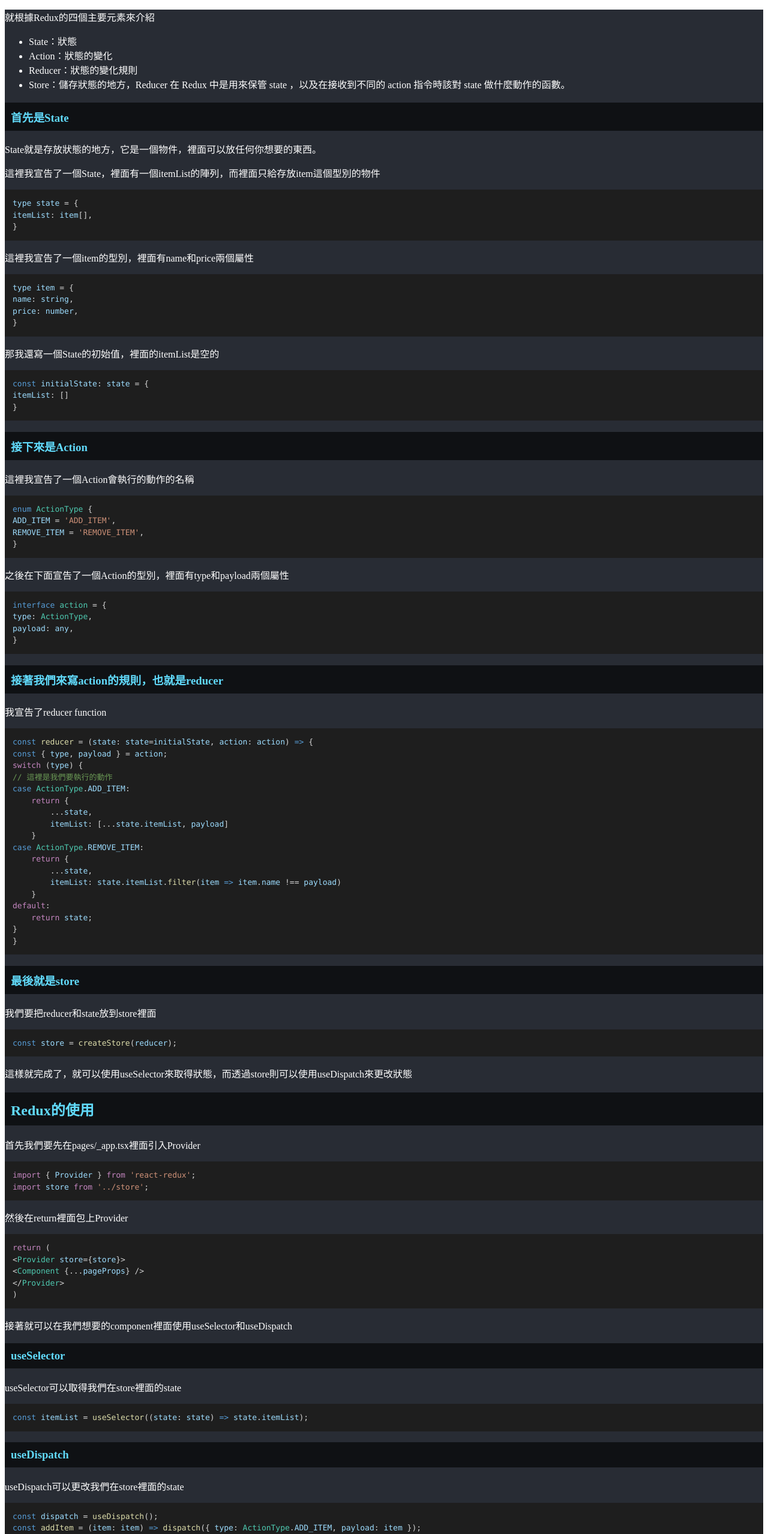
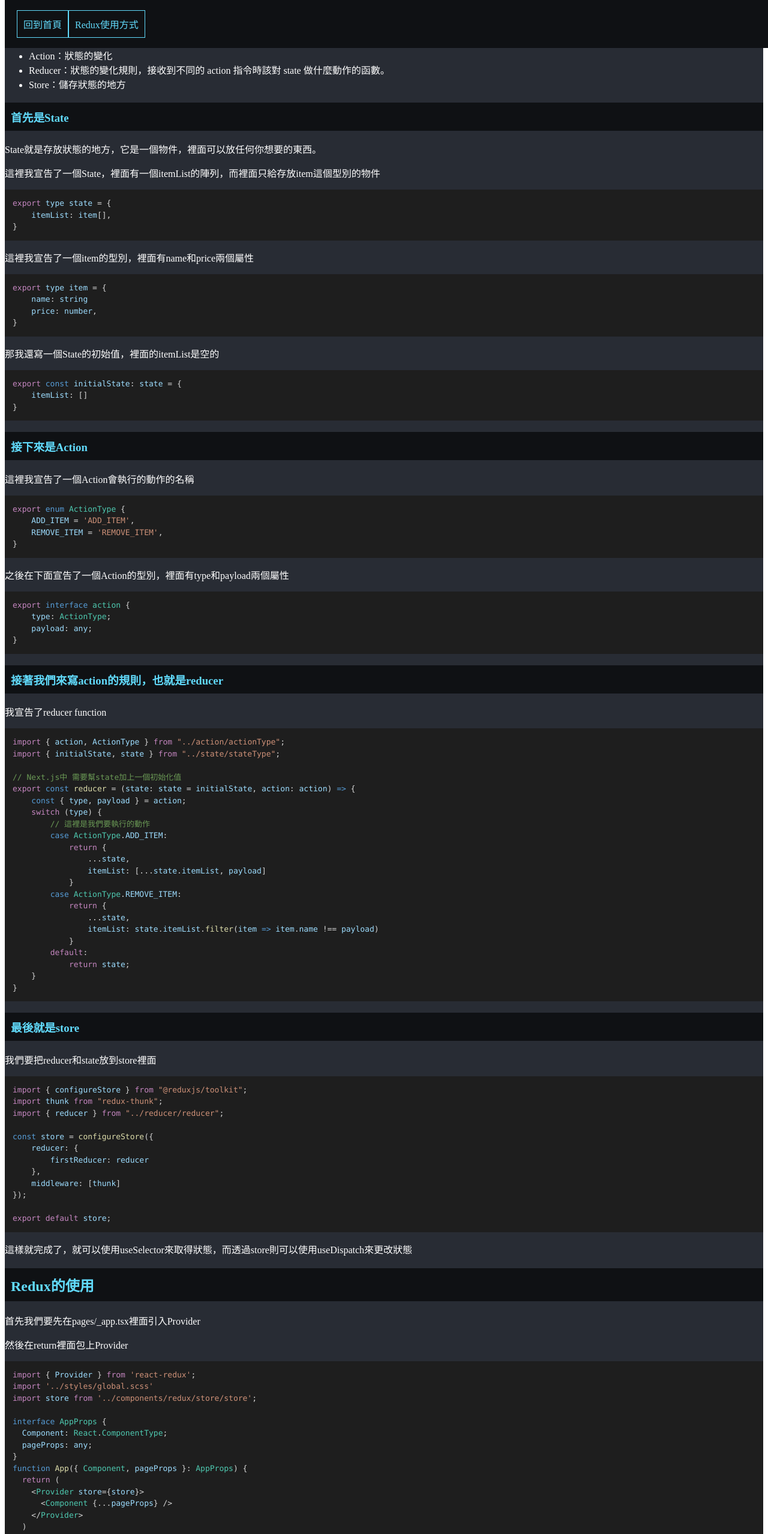
Before and after one commit to Bobo100/React-Redux, a Next.js app: page /useRedux in a window 1280 px wide. Shown: the top 2557 px of the page at 60% size. Built offline with nearby package versions, Linux system fonts and the light colour scheme.

Commit message:
更新使用說明

```diff
--- a/components/NavBar.tsx
+++ b/components/NavBar.tsx
@@ -8,6 +8,10 @@
     useEffect(() => {
         const handleScroll = () => {
             const currentScrollPos = window.scrollY;
+            if (currentScrollPos === 0) {
+                setVisible(true);
+                return;
+            }
             const visible = prevScrollPos > currentScrollPos;
 
             setPrevScrollPos(currentScrollPos);
--- a/components/redux/reducer/reducer.tsx
+++ b/components/redux/reducer/reducer.tsx
@@ -1,4 +1,3 @@
-import { combineReducers } from "@reduxjs/toolkit";
 import { action, ActionType } from "../action/actionType";
 import { initialState, state } from "../state/stateType";
 
--- a/components/redux/state/stateType.tsx
+++ b/components/redux/state/stateType.tsx
@@ -6,6 +6,7 @@
 export type state = {
     itemList: item[],
 }
+
 export const initialState: state = {
     itemList: []
 }
--- a/components/redux/store/store.tsx
+++ b/components/redux/store/store.tsx
@@ -1,13 +1,22 @@
+import { combineReducers } from "redux";
+
 import { configureStore } from "@reduxjs/toolkit";
-import { combineReducers } from "redux";
 import thunk from "redux-thunk";
 import { reducer } from "../reducer/reducer";
 
+// const store = configureStore({
+//     reducer: combineReducers({
+//         reducer
+//     }),
+//     middleware: [thunk]
+// });
+
 const store = configureStore({
-    reducer: combineReducers({
-        reducer
-    }),
+    reducer: {
+        firstReducer: reducer
+    },
     middleware: [thunk]
 });
 
+
 export default store;
--- a/pages/useRedux.tsx
+++ b/pages/useRedux.tsx
@@ -9,7 +9,7 @@
 
 const UseRedux = () => {
 
-    const itemList = useSelector((state: any) => state.reducer.itemList);
+    const itemList = useSelector((state: any) => state.firstReducer.itemList);
     console.log(itemList)
 
     const dispatch = useDispatch();
@@ -33,27 +33,27 @@
             <ul className="list-disc list-inside ml-3">
                 <li>State：狀態</li>
                 <li>Action：狀態的變化</li>
-                <li>Reducer：狀態的變化規則</li>
-                <li>Store：儲存狀態的地方，Reducer 在 Redux 中是用來保管 state ，以及在接收到不同的 action 指令時該對 state 做什麼動作的函數。</li>
+                <li>Reducer：狀態的變化規則，接收到不同的 action 指令時該對 state 做什麼動作的函數。</li>
+                <li>Store：儲存狀態的地方</li>
             </ul>
             <h3 className="text-2xl mb-3 mt-3">首先是State</h3>
             <p>State就是存放狀態的地方，它是一個物件，裡面可以放任何你想要的東西。</p>
             <p>這裡我宣告了一個State，裡面有一個itemList的陣列，而裡面只給存放item這個型別的物件</p>
             <Prism language="javascript" style={vscDarkPlus}>
-                {`type state = {
+                {`export type state = {
     itemList: item[],
 } `}
             </Prism>
             <p>這裡我宣告了一個item的型別，裡面有name和price兩個屬性</p>
             <Prism language="javascript" style={vscDarkPlus}>
-                {`type item = {
-name: string,
+                {`export type item = {
+    name: string
     price: number,
 }`}
             </Prism >
             <p>那我還寫一個State的初始值，裡面的itemList是空的</p>
             <Prism language="javascript" style={vscDarkPlus}>
-                {`const initialState: state = {
+                {`export const initialState: state = {
     itemList: []
 }`}
             </Prism>
@@ -61,23 +61,27 @@
             <h3 className="text-2xl mb-3 mt-3">接下來是Action</h3>
             <p>這裡我宣告了一個Action會執行的動作的名稱</p>
             <Prism language="javascript" style={vscDarkPlus}>
-                {`enum ActionType {
+                {`export enum ActionType {
     ADD_ITEM = 'ADD_ITEM',
     REMOVE_ITEM = 'REMOVE_ITEM',
 }`}
             </Prism>
             <p>之後在下面宣告了一個Action的型別，裡面有type和payload兩個屬性</p>
             <Prism language="javascript" style={vscDarkPlus}>
-                {`interface action = {
-type: ActionType,
-payload: any,
+                {`export interface action {
+    type: ActionType;
+    payload: any;
 }`}
             </Prism>
 
             <h3 className="text-2xl mb-3 mt-3">接著我們來寫action的規則，也就是reducer</h3>
             <p>我宣告了reducer function</p>
             <Prism language="javascript" style={vscDarkPlus}>
-                {`const reducer = (state: state=initialState, action: action) => {
+                {`import { action, ActionType } from "../action/actionType";
+import { initialState, state } from "../state/stateType";
+
+// Next.js中 需要幫state加上一個初始化值
+export const reducer = (state: state = initialState, action: action) => {
     const { type, payload } = action;
     switch (type) {
         // 這裡是我們要執行的動作
@@ -100,24 +104,43 @@
             <h3 className="text-2xl mb-3 mt-3">最後就是store</h3>
             <p>我們要把reducer和state放到store裡面</p>
             <Prism language="javascript" style={vscDarkPlus}>
-                {`const store = createStore(reducer);`}
+                {`import { configureStore } from "@reduxjs/toolkit";
+import thunk from "redux-thunk";
+import { reducer } from "../reducer/reducer";
+
+const store = configureStore({
+    reducer: {
+        firstReducer: reducer
+    },
+    middleware: [thunk]
+});
+
+export default store;`}
             </Prism>
             <p>這樣就完成了，就可以使用useSelector來取得狀態，而透過store則可以使用useDispatch來更改狀態</p>
 
             <h2 className="text-2xl mb-3 mt-3">Redux的使用</h2>
             <p>首先我們要先在pages/_app.tsx裡面引入Provider</p>
+            <p>然後在return裡面包上Provider</p>
+
             <Prism language="javascript" style={vscDarkPlus}>
                 {`import { Provider } from 'react-redux';
-import store from '../store';`}
-            </Prism>
+import '../styles/global.scss'
+import store from '../components/redux/store/store';
 
-            <p>然後在return裡面包上Provider</p>
-            <Prism language="javascript" style={vscDarkPlus}>
-                {`return (
+interface AppProps {
+  Component: React.ComponentType;
+  pageProps: any;
+}
+function App({ Component, pageProps }: AppProps) {
+  return (
     <Provider store={store}>
       <Component {...pageProps} />
     </Provider>
-)`}
+  )
+}
+
+export default App`}
             </Prism>
 
             <p>接著就可以在我們想要的component裡面使用useSelector和useDispatch</p>
@@ -125,29 +148,50 @@
             <h3 className="text-2xl mb-3 mt-3">useSelector</h3>
             <p>useSelector可以取得我們在store裡面的state</p>
             <Prism language="javascript" style={vscDarkPlus}>
-                {`const itemList = useSelector((state: state) => state.itemList);`}
+                {`    const itemList = useSelector((state: any) => state.firstReducer.itemList);`}
             </Prism>
 
             <h3 className="text-2xl mb-3 mt-3">useDispatch</h3>
             <p>useDispatch可以更改我們在store裡面的state</p>
             <Prism language="javascript" style={vscDarkPlus}>
                 {`const dispatch = useDispatch();
-const addItem = (item: item) => dispatch({ type: ActionType.ADD_ITEM, payload: item });
-const removeItem = (name: string) => dispatch({ type: ActionType.REMOVE_ITEM, payload: name });`}
+
+const addItem = (item: item) => {
+    console.log("addItem")
+    dispatch({
+        type: ActionType.ADD_ITEM,
+        payload: item
+    })
+}
+const removeItem = (name: string) => dispatch({ type: ActionType.REMOVE_ITEM, payload: name });
+`}
             </Prism>
 
             <h2 className="text-2xl mb-3 mt-3">完成的成品</h2>
 
             <p>使用一個button去觸發reducer的規則</p>
             <Prism language="javascript" style={vscDarkPlus}>
-                {` <button className="p-2 border rounded text-[#61dafb]"
-onClick={() => addItem({ name: '蘋果' + Math.random(), price: 10 })}>
+                {`<button className="p-2 border rounded text-[#61dafb]"
+    onClick={() => addItem({ name: '蘋果' + Math.random().toFixed(1), price: 10 })}>
     新增蘋果
 </button>`}
             </Prism>
+            <p>再透過useSelector取得的state來顯示</p>
+            <Prism language="javascript" style={vscDarkPlus}>
+                {` {
+    itemList.map((item, index) => (
+        <div key={index} className="flex justify-between items-center border p-1">
+            <p>{item.name}</p>
+            <p>{item.price}</p>
+            <button className="rounded border p-3 border-title text-title" onClick={() => removeItem(item.name)}>刪除名字相同的</button>
+        </div>
+    ))
+}`}
+            </Prism>
             <button className="p-2 border rounded text-[#61dafb]"
                 onClick={() => addItem({ name: '蘋果' + Math.random().toFixed(1), price: 10 })}>
-                新增蘋果</button>
+                新增蘋果
+            </button>
 
             {
                 itemList.map((item, index) => (
```
Also changed, not shown: pages/index.tsx (+15 -10 lines). Lines whose indentation alone changed are shown as unchanged.
